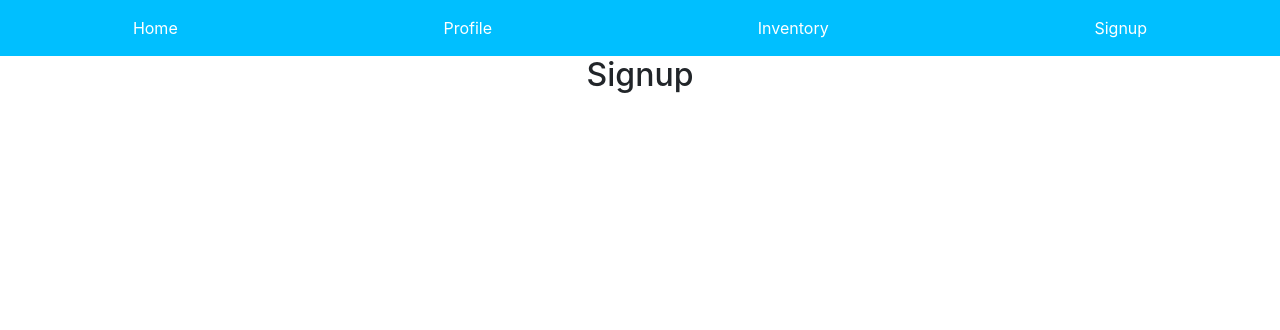
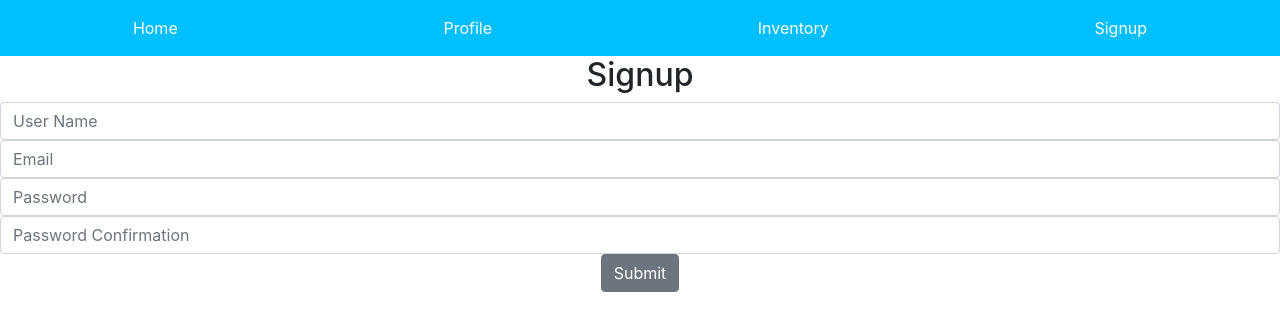
Before and after one commit to jpeavler/Shop, a React (Create React App) app in the folder presentation/: page /signup in a window 1280 px wide. Shown: the top 330 px of the page. Built offline with nearby package versions, Linux system fonts and the light colour scheme.

Commit message:
Created Signup form on frondend that interacts with API

```diff
--- /dev/null
+++ b/presentation/src/components/UserComp/SignupForm.js
@@ -0,0 +1,39 @@
+import React, {useState, useEffect} from 'react';
+import {Form, Input, Button} from 'reactstrap'
+
+const SignupForm = () => {
+    const [username, setUserName] = useState('');
+    const [email, setEmail] = useState('');
+    const [password, setPassword] = useState('');
+    const [pswrdconfirm, setConfirm] = useState('');
+
+    const handleSubmit = (event) => {
+        event.preventDefault();
+        if(password === pswrdconfirm){
+            const isActive = true;
+            const bio = "Shop user";
+            const pic = "default.jpg";
+            const user = {username, email, password, isActive, bio, pic};
+            fetch(`${process.env.REACT_APP_API_URL}/api/auth/register`, {
+                method: 'POST',
+                headers: {'Content-Type' : 'application/json'},
+                body: JSON.stringify(user)
+            }).then(() => setUserName('')).then(() => setEmail(''))
+                .then(() => setPassword('')).then(() => setConfirm(''))
+        }
+        else {
+            //message to warn user that passwords don't match
+        }
+    }
+    return (
+        <Form className="signup" onSubmit={handleSubmit}>
+            <Input placeholder="User Name" onChange={({target}) => setUserName(target.value)} value={username} required/>
+            <Input placeholder="Email" type="email" onChange={({target}) => setEmail(target.value)} value={email} required/>
+            <Input placeholder="Password" type="password" onChange={({target}) => setPassword(target.value)} value={password} required/>
+            <Input placeholder="Password Confirmation" type="password" onChange={({target}) => setConfirm(target.value)} value={pswrdconfirm} required/>
+            <Button>Submit</Button>
+        </Form>
+    )
+}
+
+export default SignupForm;
--- a/presentation/src/pages/Signup.js
+++ b/presentation/src/pages/Signup.js
@@ -1,11 +1,13 @@
 import React from 'react';
 import NavBar from '../components/NavBar'
+import SignupForm from '../components/UserComp/SignupForm'
 
 const Signup = () => {
     return (
         <div className="signup">
             <NavBar/>
             <h2>Signup</h2>
+            <SignupForm/>
         </div>
     )
 }
```
